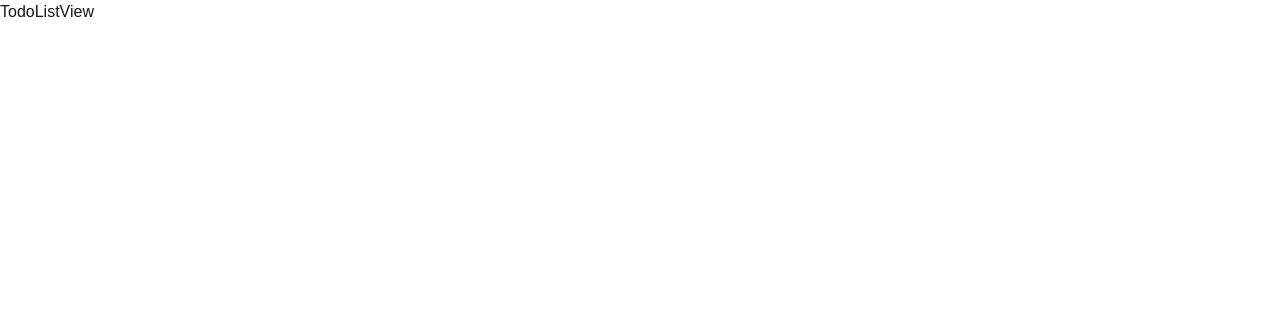
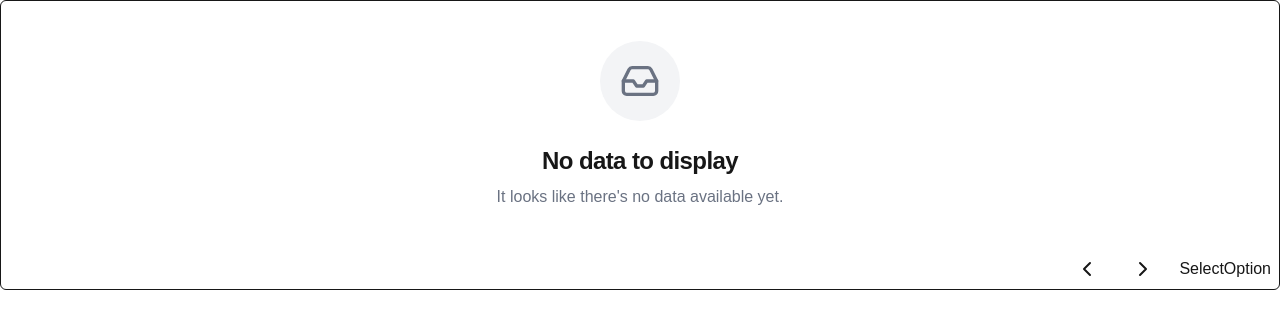
Before and after one commit to iammeskat/table-filter-system-with-query-string-persistence, a Next.js app: page / in a window 1280 px wide. Shown: the top 328 px of the page. Built offline with nearby package versions, Linux system fonts and the light colour scheme.

Commit message:
feat: common table

```diff
--- a/package.json
+++ b/package.json
@@ -10,6 +10,7 @@
   },
   "dependencies": {
     "@reduxjs/toolkit": "^2.6.1",
+    "lucide-react": "^0.483.0",
     "next": "15.2.3",
     "react": "^19.0.0",
     "react-dom": "^19.0.0",
--- /dev/null
+++ b/src/components/data-empty-state.jsx
@@ -0,0 +1,19 @@
+import { InboxIcon } from 'lucide-react'
+
+const DataEmptyState = () => {
+	return (
+		<div className="flex flex-col items-center justify-center py-10 gap-6">
+			<div className="flex items-center justify-center w-20 h-20 bg-gray-100 rounded-full dark:bg-gray-800">
+				<InboxIcon className="w-10 h-10 text-gray-500 dark:text-gray-400" />
+			</div>
+			<div className="space-y-2 text-center">
+				<h2 className="text-2xl font-bold tracking-tight">No data to display</h2>
+				<p className="text-gray-500 dark:text-gray-400">
+					It looks like there's no data available yet.
+				</p>
+			</div>
+		</div>
+	)
+}
+
+export default DataEmptyState
--- /dev/null
+++ b/src/components/pagination-buttons/btn-pagination.jsx
@@ -0,0 +1,24 @@
+import { Loader } from "lucide-react";
+
+export default function BtnPagination({ component, onClick = () => { }, active, disabled, isFetching }) {
+
+	const handleOnClick = () => {
+		if (disabled || active) return;
+		onClick();
+	}
+
+
+
+	return (
+		<button
+			href="#"
+			onClick={handleOnClick}
+			disabled={disabled}
+			size="icon"
+			variant={active ? "" : "outline"}
+			className={` min-w-10 ${(active) ? "cursor-default opacity-40" : ""}	`}
+		>
+			{(active && isFetching) ? <Loader className="size-6 animate-spin" /> : component}
+		</button>
+	)
+}
--- /dev/null
+++ b/src/components/pagination-buttons/index.jsx
@@ -0,0 +1,166 @@
+/* eslint-disable jsx-a11y/alt-text */
+/* eslint-disable @next/next/no-img-element */
+import { ChevronLeft, ChevronRight } from "lucide-react";
+import SelectOption from "../select-option";
+import BtnPagination from "./btn-pagination";
+
+const PaginationButtons = ({
+	total = 0,
+	current = 0,
+	count = 0,
+	onChange = () => { },
+	setCount = () => { },
+	isFetching = false,
+}) => {
+	const handlePagination = (current) => {
+		onChange(current);
+	};
+
+	const dots = <div className="flex items-center gap-2">
+		<div className={`w-2 h-2 rounded-full bg-slate-400 dark:bg-slate-200`} />
+		<div className={`w-2 h-2 rounded-full bg-slate-400 dark:bg-slate-200`} />
+		<div className={`w-2 h-2 rounded-full bg-slate-400 dark:bg-slate-200`} />
+	</div>
+
+	return (
+		<div className="flex gap-8 md:gap-2">
+			<BtnPagination
+				disabled={current == 1}
+				onClick={() => handlePagination(current - 1)}
+				isFetching={isFetching}
+				component={<ChevronLeft />}
+			/>
+			<div className="hidden md:flex gap-2">
+				{total < 7 ? (
+					<>
+						{Array.apply(0, Array(total)).map((arr, i) => (
+							<BtnPagination
+								key={i}
+								active={current == (i + 1)}
+								onClick={() => handlePagination(i + 1)}
+								isFetching={isFetching}
+								component={i + 1}
+							/>
+						))}
+					</>
+				) : current % 5 >= 0 &&
+					current > 4 &&
+					current + 2 < total ? (
+					<>
+						<BtnPagination
+							active={current == 1}
+							onClick={() => handlePagination(1)}
+							isFetching={isFetching}
+							component={1}
+						/>
+						{dots}
+						<BtnPagination
+							active={current == 1}
+							onClick={() => handlePagination(current - 1)}
+							isFetching={isFetching}
+							component={current - 1}
+						/>
+						<BtnPagination
+							active={true}
+							onClick={() => handlePagination(current)}
+							isFetching={isFetching}
+							component={current}
+						/>
+						<BtnPagination
+							active={current == 1}
+							onClick={() => handlePagination(current + 1)}
+							isFetching={isFetching}
+							component={current + 1}
+						/>
+						{dots}
+						<BtnPagination
+							active={current == (total - 1)}
+							onClick={() => handlePagination(total)}
+							isFetching={isFetching}
+							component={total}
+						/>
+					</>
+				) : current % 5 >= 0 &&
+					current > 4 &&
+					current + 2 >= total ? (
+					<>
+						<BtnPagination
+							active={current == 1}
+							onClick={() => handlePagination(1)}
+							isFetching={isFetching}
+							component={1}
+						/>
+						{dots}
+						<BtnPagination
+							active={current == (total - 3)}
+							onClick={() => handlePagination(total - 3)}
+							isFetching={isFetching}
+							component={total - 3}
+						/>
+						<BtnPagination
+							active={current == (total - 2)}
+							onClick={() => handlePagination(total - 2)}
+							isFetching={isFetching}
+							component={total - 2}
+						/>
+						<BtnPagination
+							active={current == (total - 1)}
+							onClick={() => handlePagination(total - 1)}
+							isFetching={isFetching}
+							component={total - 1}
+						/>
+						<BtnPagination
+							active={current == (total)}
+							onClick={() => handlePagination(total)}
+							isFetching={isFetching}
+							component={total}
+						/>
+					</>
+				) : (
+					<>
+						{Array.apply(0, Array(5)).map((arr, i) => (
+							<BtnPagination
+								key={i}
+								active={current == (i + 1)}
+								onClick={() => handlePagination(i + 1)}
+								isFetching={isFetching}
+								component={i + 1}
+							/>
+						))}
+						{dots}
+						<BtnPagination
+							active={current == (total - 1)}
+							onClick={() => handlePagination(total)}
+							isFetching={isFetching}
+							component={total}
+						/>
+					</>
+				)}
+			</div>
+			<BtnPagination
+				disabled={current == total}
+				onClick={() => handlePagination(current + 1)}
+				isFetching={isFetching}
+				component={<ChevronRight />}
+			/>
+			<SelectOption
+				size="lg"
+				value={count}
+				onChange={e => setCount(e.target.value)}
+				options={[
+					{ label: "10 / page", val: 10 },
+					{ label: "30 / page", val: 30 },
+					{ label: "50 / page", val: 50 },
+					{ label: "100 / page", val: 100 },
+					{ label: "200 / page", val: 200 },
+					{ label: "300 / page", val: 300 },
+					{ label: "500 / page", val: 500 },
+					{ label: "700 / page", val: 700 },
+					{ label: "1000 / page", val: 1000 }
+				]}
+			/>
+		</div>
+	);
+};
+
+export default PaginationButtons;
--- /dev/null
+++ b/src/components/select-option.jsx
@@ -0,0 +1,8 @@
+
+const SelectOption = () => {
+	return (
+		<div>SelectOption</div>
+	)
+}
+
+export default SelectOption
--- /dev/null
+++ b/src/components/table.jsx
@@ -0,0 +1,112 @@
+import { ArrowUpNarrowWide, ArrowUpWideNarrow, ChevronsUpDown } from "lucide-react";
+import DataEmptyState from "./data-empty-state";
+import PaginationButtons from "./pagination-buttons";
+// import TableDataMetaInfo from "./TableDataMetaInfo";
+// import TableEmptyState from "./TableEmptyState";
+
+const Table = ({
+	columns = [],
+	data: tableData = [],
+	query = {},
+	setQuery = () => { },
+	isFetching = false,
+	isLoading = false,
+}) => {
+	const { sort_by, sort_order, count, page, total } = query;
+	const data = isLoading ? Array(10).fill({}) : tableData;
+
+	return (
+		<div className="w-full flex flex-col gap-1">
+			{/* {data?.length > 0 && <TableDataMetaInfo data={query} isLoading={isLoading} />} */}
+			<div className="rounded-md border w-full">
+				{data?.length ? (
+					<div className="w-full overflow-y-auto ">
+						<table className="w-full text-sm text-left rtl:text-right">
+							<thead className="text-xs text-slate-900 uppercase bg-gray-100 ">
+								<tr>
+									{columns.map((item = {}, indx) => {
+										const { title = '', sortable, style = {}, dataIndex = '', hide } = item;
+										if (hide) return "";
+										return (
+											<th
+												key={`table-col-${indx}`}
+												scope="col"
+												className="px-2 py-3 first:pl-4 last:pr-4 last:[&>div]:last:justify-end"
+												style={style}
+											>
+												<div
+													onClick={() => sortable && setQuery({
+														...query, sort_by: dataIndex, sort_order: sort_order == "asc" ? "desc" : "asc"
+													})}
+													className={`w-full flex items-center gap-2 ${sortable ? 'cursor-pointer' : ''}`}
+												>
+													{title}
+													{sortable &&
+														<div className="size-4 min-w-4">
+															{sort_by == dataIndex ? (
+																sort_order == "asc" ? (
+																	<ArrowUpNarrowWide className="size-4" />
+																) : (
+																	<ArrowUpWideNarrow className="size-4" />
+																)
+															) : (
+																<ChevronsUpDown className="size-4" />
+															)}
+														</div>
+													}
+												</div>
+											</th>
+										)
+									})}
+								</tr>
+							</thead>
+							<tbody className="text-slate-600 font-medium" >
+								{data.map((row = {}, rIndx) => (
+									<tr
+										key={`r_${rIndx}`}
+										className="bg-white border-b hover:bg-gray-50"
+									>
+										{columns.map((column = {}, cIndx) => {
+											const { dataIndex, render = () => { }, style = {}, hide } = column;
+											if (hide) return "";
+											return (
+												<td
+													key={`r_${rIndx}_c_${cIndx}`}
+													className="px-2 py-4  first:pl-4 last:pr-4 last:text-right"
+													style={style}
+												>
+													{isFetching ? (
+														<div className="h-4 my-1 w-full bg-slate-300 rounded animate-pulse" />
+													) : (render({
+														row,
+														index: rIndx,
+														data: row[dataIndex] || null,
+													}))}
+												</td>
+											)
+										})}
+									</tr>
+								))}
+							</tbody>
+						</table>
+					</div>
+				) : (
+					<DataEmptyState />
+				)}
+				<div className="w-full flex justify-end py-2 pr-2">
+					<PaginationButtons
+						total={Math.ceil(total / count) || 0}
+						current={page}
+						count={count}
+						onChange={val => setQuery({ ...query, page: val })}
+						setCount={(val) => setQuery({ ...query, count: val })}
+						isFetching={isFetching}
+					/>
+				</div>
+			</div >
+		</div>
+
+	)
+}
+
+export default Table
--- a/src/redux/api/services/todo-api.js
+++ b/src/redux/api/services/todo-api.js
@@ -1,3 +1,4 @@
+
 import { toQueryStrings } from "@/utils/helpers";
 import baseApi from "../base-api";
 
--- /dev/null
+++ b/src/utils/helpers.js
@@ -0,0 +1,10 @@
+export const toQueryStrings = (object) => {
+	if (!object) return "";
+	else
+		return (
+			"?" +
+			Object.keys(object)
+				.map((key) => `${key}=${object[key].toString()}`)
+				.join("&")
+		);
+};
--- a/src/views/todo-list-view.jsx
+++ b/src/views/todo-list-view.jsx
@@ -1,8 +1,12 @@
+"use client";
+import Table from "@/components/table";
 
 const TodoListView = () => {
-  return (
-	 <div>TodoListView</div>
-  )
+	return (
+		<div>
+			<Table />
+		</div>
+	)
 }
 
 export default TodoListView
```
Also changed, not shown: 1 other file (tests, documents, lock files or other folders).
